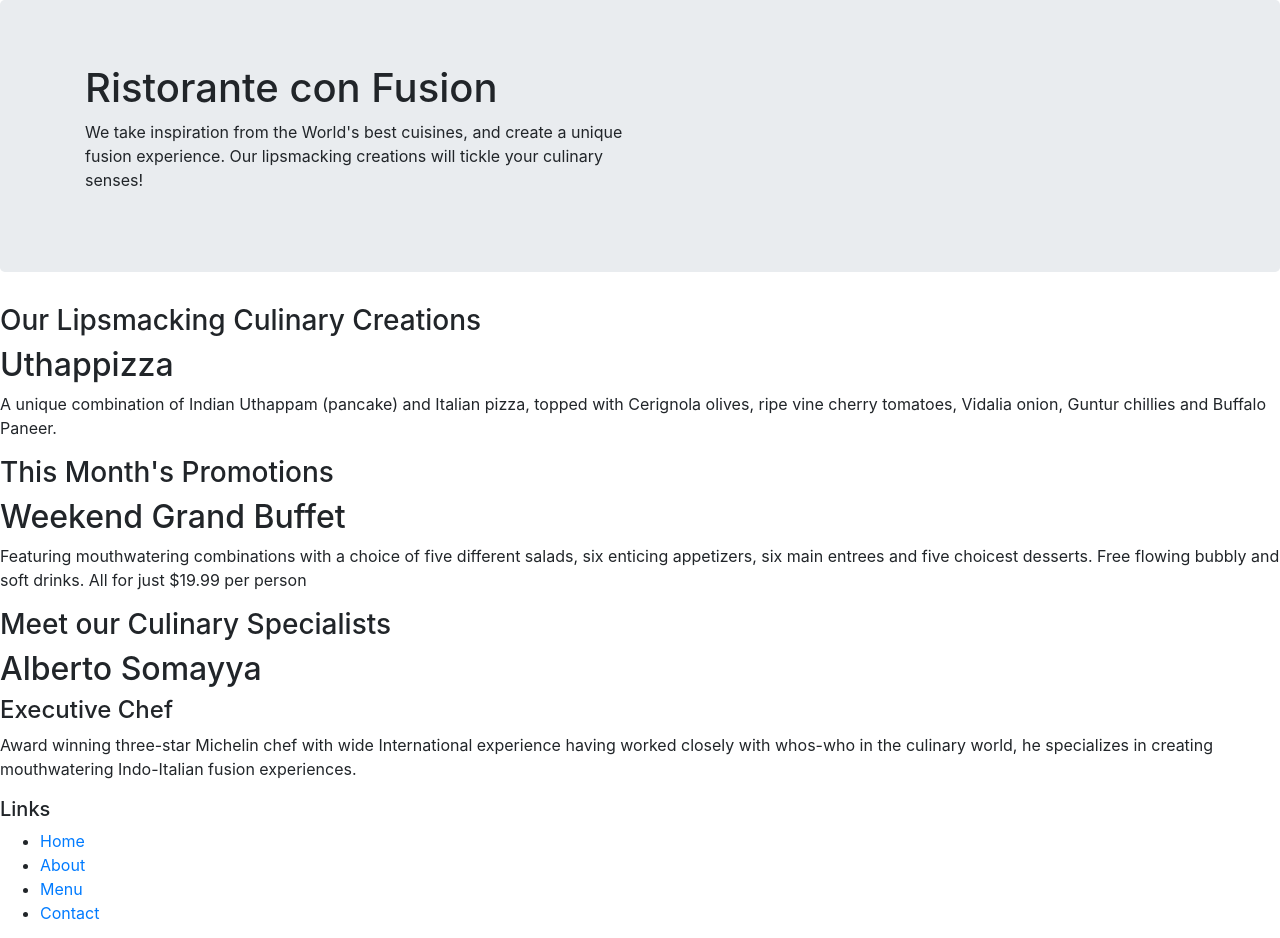
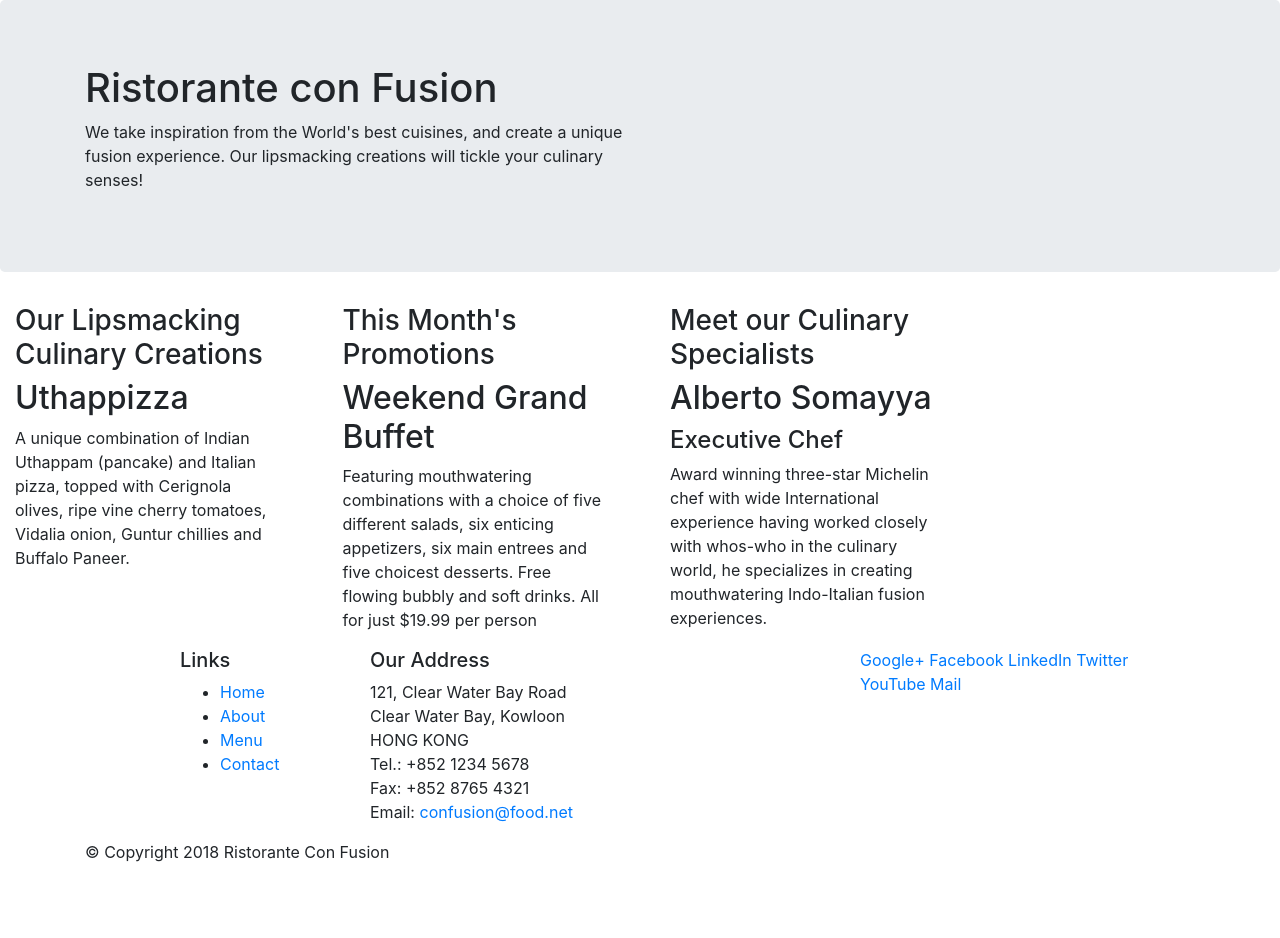
Before and after one commit to NguyenThuat01/assignments-fer201m, a website: page index.html in a window 1280 px wide. Shown: the top 938 px of the page. After the commit the page ends 880 px from the top, so only its background shows below. Drawn offline with nearby package versions, Linux system fonts and the light colour scheme.

Commit message:
Bootstrap Grid Part 1

```diff
--- a/index.html
+++ b/index.html
@@ -21,39 +21,39 @@
                     <h1>Ristorante con Fusion</h1>
                     <p>We take inspiration from the World's best cuisines, and create a unique fusion experience. Our lipsmacking creations will tickle your culinary senses!</p>
                 </div>
-                <div>
+                <div class="col-12 col-sm">
                 </div>
             </div>
         </div>
     </header>
 
-    <div>
-        <div>
-            <div>
+    <div class="row">
+        <div class="col-12 col-sm-4 order-sm-last col-md-3" >
+            <div class="col col-sm order-sm-first  col-md" >
                 <h3>Our Lipsmacking Culinary Creations</h3>
             </div>
-            <div>
+            <div  class="col col-sm order-sm-first  col-md">
                 <h2>Uthappizza</h2>
                 <p>A unique combination of Indian Uthappam (pancake) and Italian pizza, topped with Cerignola olives, ripe vine cherry tomatoes, Vidalia onion, Guntur chillies and Buffalo Paneer.</p>
             </div>
         </div>
 
 
-        <div>
-            <div>
+        <div class="col-12 col-sm-4 order-sm-last  col-md-3">
+            <div class="col col-sm order-sm-first  col-md" >
                 <h3>This Month's Promotions</h3>
             </div>
-            <div>
+            <div class="col col-sm order-sm-first  col-md" >
                 <h2>Weekend Grand Buffet</h2>
                 <p>Featuring mouthwatering combinations with a choice of five different salads, six enticing appetizers, six main entrees and five choicest desserts. Free flowing bubbly and soft drinks. All for just $19.99 per person </p>
             </div>
         </div>
 
-        <div>
-            <div>
+        <div class="col-12 col-sm-4 order-sm-last col-md-3">
+            <div class="col col-sm order-sm-first col-md">
                 <h3>Meet our Culinary Specialists</h3>
             </div>
-            <div>
+            <div class="col col-sm order-sm-first col-md">
                 <h2>Alberto Somayya</h2>
                 <h4>Executive Chef</h4>
                 <p>Award winning three-star Michelin chef with wide International experience having worked closely with whos-who in the culinary world, he specializes in creating mouthwatering Indo-Italian fusion experiences. </p>
@@ -62,18 +62,18 @@
     </div>
 
     <footer>
-        <div>
-            <div>
-                <div>
+        <div class="container">
+            <div class="row">
+                <div class="col-4 offset-1 col-sm-2">
                     <h5>Links</h5>
-                    <ul>
+                    <ul >
                         <li><a href="#">Home</a></li>
                         <li><a href="#">About</a></li>
                         <li><a href="#">Menu</a></li>
                         <li><a href="#">Contact</a></li>
                     </ul>
                 </div>
-                <div>
+                <div class="col-7 col-sm-5">
                     <h5>Our Address</h5>
                     <address>
 		              121, Clear Water Bay Road<br>
@@ -84,8 +84,8 @@
 		              Email: <a href="mailto:confusion@food.net">confusion@food.net</a>
 		           </address>
                 </div>
-                <div>
-                    <div>
+                <div class="col-12 col-sm-4">
+                    <div class="col-auto" >
                         <a href="http://google.com/+">Google+</a>
                         <a href="http://www.facebook.com/profile.php?id=">Facebook</a>
                         <a href="http://www.linkedin.com/in/">LinkedIn</a>
@@ -95,7 +95,7 @@
                     </div>
                 </div>
            </div>
-           <div>
+           <div >
                 <div>
                     <p>© Copyright 2018 Ristorante Con Fusion</p>
                 </div>
```
